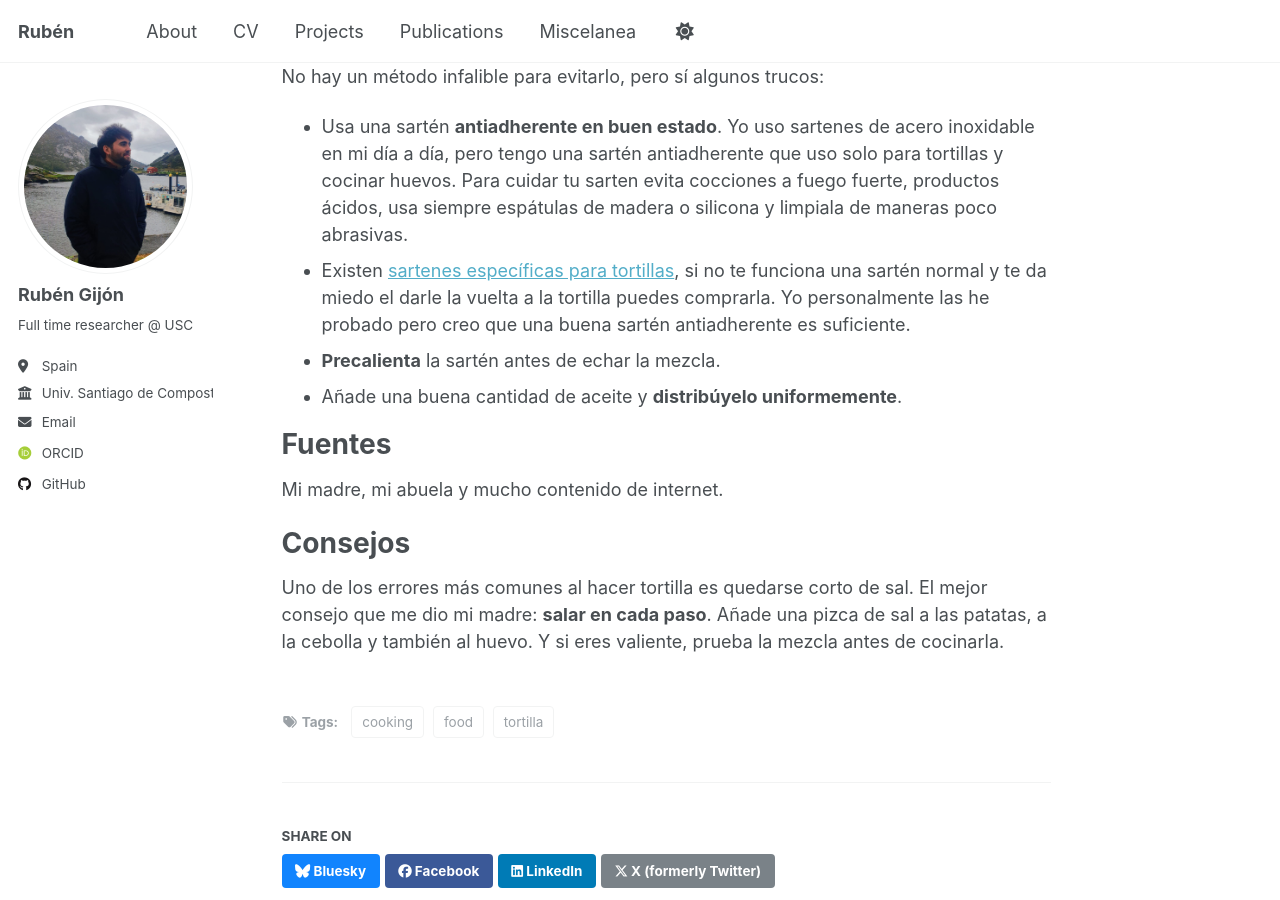
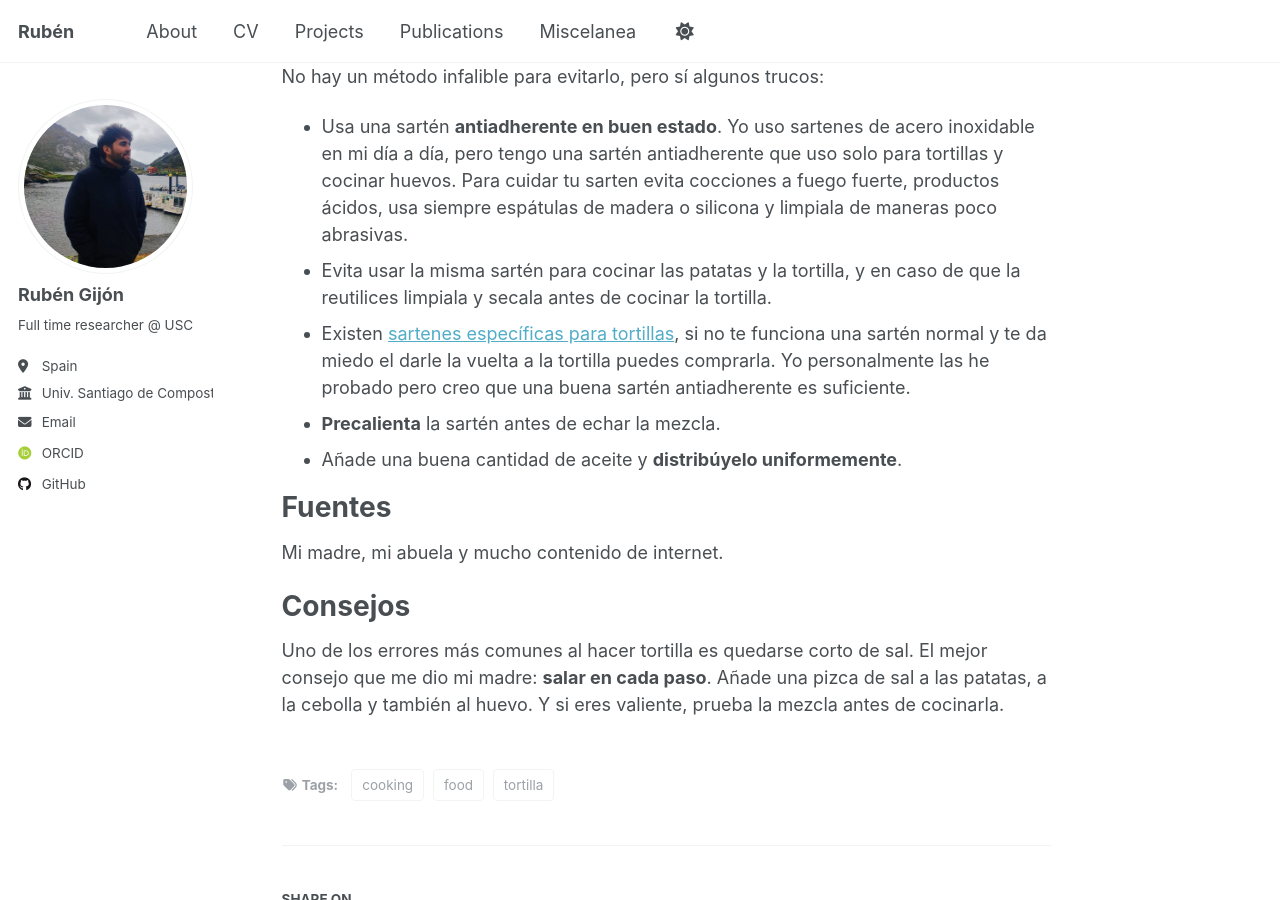
Before and after one commit to rubzip/rubzip.github.io, a Jekyll site: the page built from _posts/2025-08-01-tortilla.md, in a window 1280 px wide and 900 px high, scrolled down 3038 px. Built offline with Jekyll 4.4.1, drawn with Linux system fonts in a browser that asks for light colours; some web fonts are replaced; a script that is not in the unit is left out.

Commit message:
1 line added to tortilla

```diff
--- a/_posts/2025-08-01-tortilla.md
+++ b/_posts/2025-08-01-tortilla.md
@@ -75,6 +75,7 @@ Mi procedimiento habitual:
 No hay un método infalible para evitarlo, pero sí algunos trucos:
 
 * Usa una sartén **antiadherente en buen estado**. Yo uso sartenes de acero inoxidable en mi día a día, pero tengo una sartén antiadherente que uso solo para tortillas y cocinar huevos. Para cuidar tu sarten evita cocciones a fuego fuerte, productos ácidos, usa siempre espátulas de madera o silicona y limpiala de maneras poco abrasivas.
+* Evita usar la misma sartén para cocinar las patatas y la tortilla, y en caso de que la reutilices limpiala y secala antes de cocinar la tortilla.
 * Existen [sartenes específicas para tortillas](https://www.amazon.es/BRA-Premiere-tortilla-antiadherente-inducci%C3%B3n/dp/B084ZLV279), si no te funciona una sartén normal y te da miedo el darle la vuelta a la tortilla puedes comprarla. Yo personalmente las he probado pero creo que una buena sartén antiadherente es suficiente.
 * **Precalienta** la sartén antes de echar la mezcla.
 * Añade una buena cantidad de aceite y **distribúyelo uniformemente**.
```
